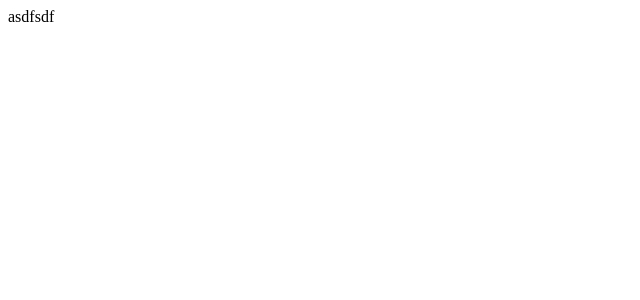
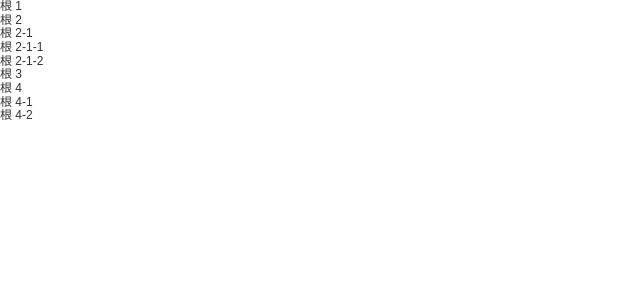
Before and after one commit to NaiveSteven/ideal-menu, a Vue app: page / in a window 1280 px wide. Shown: the top 300 px of the page, without its empty margins (0-640 px from the left). Built offline with nearby package versions, Linux system fonts and the light colour scheme.

Commit message:
feat: menu init

```diff
--- a/package.json
+++ b/package.json
@@ -9,6 +9,10 @@
   },
   "dependencies": {
     "core-js": "^3.6.5",
+    "node-sass": "^6.0.1",
+    "sass": "^1.36.0",
+    "sass-loader": "^8.0.0",
+    "style-loader": "^3.2.1",
     "vue": "^2.6.11"
   },
   "devDependencies": {
--- a/src/App.vue
+++ b/src/App.vue
@@ -1,19 +1,50 @@
 <template>
-  <div id="app">
-    <Menu/>
+  <div name="app">
+    <Menu :data="data" />
   </div>
 </template>
 
 <script>
-import Menu from './components/Menu.vue'
+import Menu from "./components/Menu.vue"
 
 export default {
-  name: 'App',
+  name: "App",
   components: {
-    Menu
-  }
+    Menu,
+  },
+  data() {
+    return {
+      data: [
+        { title: "根 1", name: 1 },
+        {
+          title: "根 2",
+          name: 2,
+          children: [
+            {
+              title: "根 2-1",
+              name: 21,
+              children: [
+                { title: "根 2-1-1", name: 211 },
+                { title: "根 2-1-2", name: 212 },
+              ],
+            },
+          ],
+        },
+        { title: "根 3", name: 3 },
+        {
+          title: "根 4",
+          name: 4,
+          children: [
+            { title: "根 4-1", name: 41 },
+            { title: "根 4-2", name: 42 },
+          ],
+        },
+      ],
+    }
+  },
 }
 </script>
 
-<style>
+<style lang="scss">
+@import url("./style/index.scss");
 </style>
--- a/src/components/Menu.vue
+++ b/src/components/Menu.vue
@@ -1,16 +1,46 @@
-<template>
-  <div>asdfsdf</div>
-</template>
-
 <script>
+import MenuItem from "./MenuItem.vue"
+import SubMenu from "./SubMenu.vue"
 export default {
-  name: 'Menu',
+  name: "Menu",
+  components: { MenuItem, SubMenu },
   props: {
-    msg: String
-  }
+    data: {
+      type: Array,
+      default: () => [],
+    },
+    activeName: {
+      type: String,
+      default: ''
+    },
+  },
+  methods: {
+    childrenMenuRender(menuItemData) {
+      return (
+        <li>
+          {menuItemData.children && (
+            <SubMenu key={menuItemData.name}>
+              <div slot="title">{menuItemData.title}</div>
+              {menuItemData.children.map((item) => {
+                return this.childrenMenuRender(item)
+              })}
+            </SubMenu>
+          )}
+          {!menuItemData.children && (
+            <MenuItem key={menuItemData.name}>{menuItemData.title}</MenuItem>
+          )}
+        </li>
+      )
+    },
+  },
+  render() {
+    return (
+      <ul>
+        {this.data.map((item) => {
+          return this.childrenMenuRender(item)
+        })}
+      </ul>
+    )
+  },
 }
 </script>
-
-<style scoped>
-
-</style>
--- /dev/null
+++ b/src/components/MenuItem.vue
@@ -0,0 +1,11 @@
+<template>
+  <li>
+    <slot></slot>
+  </li>
+</template>
+
+<script>
+export default {
+  name: "MenuItem",
+}
+</script>
--- /dev/null
+++ b/src/components/SubMenu.vue
@@ -0,0 +1,14 @@
+<template>
+  <li>
+    <div><slot name="title"></slot></div>
+    <ul>
+      <slot name="default"></slot>
+    </ul>
+  </li>
+</template>
+
+<script>
+export default {
+  name: "SubName",
+}
+</script>
--- /dev/null
+++ b/src/style/index.scss
@@ -0,0 +1,2 @@
+@import url('./reset.scss');
+@import url('./menu.scss');
--- /dev/null
+++ b/src/style/reset.scss
@@ -0,0 +1,21 @@
+/* reset */
+html,body,h1,h2,h3,h4,h5,h6,div,dl,dt,dd,ul,ol,li,p,blockquote,pre,hr,figure,table,caption,th,td,form,fieldset,legend,input,button,textarea,menu{margin:0;padding:0;}
+header,footer,section,article,aside,nav,hgroup,address,figure,figcaption,menu,details{display:block;}
+table{border-collapse:collapse;border-spacing:0;}
+caption,th{text-align:left;font-weight:normal;}
+html,body,fieldset,img,iframe,abbr{border:0;}
+i,cite,em,var,address,dfn{font-style:normal;}
+[hidefocus],summary{outline:0;}
+li{list-style:none;}
+h1,h2,h3,h4,h5,h6,small{font-size:100%;}
+sup,sub{font-size:83%;}
+pre,code,kbd,samp{font-family:inherit;}
+q:before,q:after{content:none;}
+textarea{overflow:auto;resize:none;}
+label,summary{cursor:default;}
+a,button{cursor:pointer;}
+h1,h2,h3,h4,h5,h6,em,strong,b{font-weight:bold;}
+del,ins,u,s,a,a:hover{text-decoration:none;}
+body,textarea,input,button,select,keygen,legend{font:12px/1.14 arial,\5b8b\4f53;color:#333;outline:0;}
+body{background:#fff;}
+a,a:hover{color:#333;}
```
Also changed, not shown: src/style/menu.scss (added), 1 other file (tests, documents, lock files or other folders).
